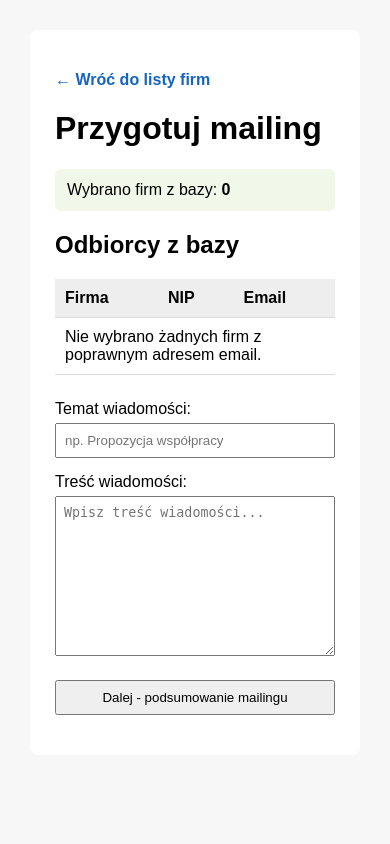
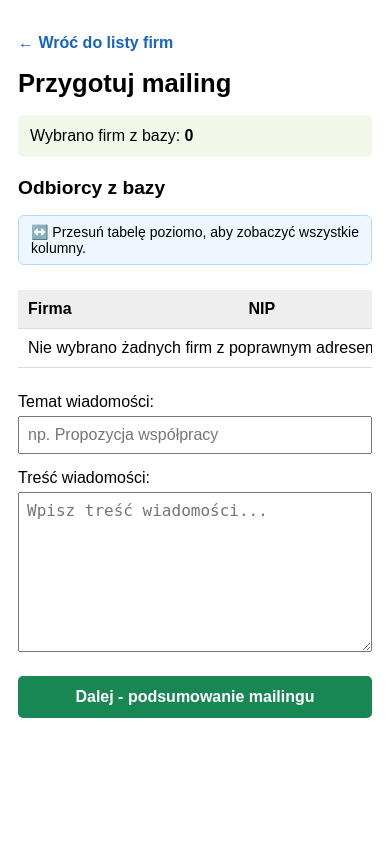
Before and after one commit to Stazus/projekt_django, a Django app: page /mailing/przygotuj/ in a window 390 px wide. Run offline with Django 5.2, Linux system fonts and the light colour scheme; the visitor is signed in with stand-in values (Sample User, id 1); parts of the project's set-up code (start-up, migrations or seed data) failed here and were passed over.

Commit message:
Dodano responsywność widoków mailingu

```diff
--- a/firmy_django/templates/firmy_django/przygotuj_mailing.html
+++ b/firmy_django/templates/firmy_django/przygotuj_mailing.html
@@ -2,6 +2,7 @@
 <html lang="pl">
 <head>
     <meta charset="UTF-8">
+    <meta name="viewport" content="width=device-width, initial-scale=1.0">
     <title>Przygotuj mailing</title>
 
     <style>
@@ -68,6 +69,92 @@
             margin-top: 15px;
             margin-bottom: 20px;
         }
+
+
+        * {
+            box-sizing: border-box;
+        }
+
+        h1,
+        h2 {
+            overflow-wrap: anywhere;
+        }
+
+        .table-wrapper {
+            width: 100%;
+            overflow-x: auto;
+            -webkit-overflow-scrolling: touch;
+        }
+
+        .table-wrapper table {
+            min-width: 600px;
+        }
+
+        .mobile-table-hint {
+            display: none;
+        }
+
+        .message-box {
+            overflow-wrap: anywhere;
+        }
+
+        button {
+            border: 0;
+            border-radius: 5px;
+            background: #198754;
+            color: white;
+            font-weight: bold;
+            cursor: pointer;
+        }
+
+        @media (max-width: 700px) {
+            body {
+                margin: 0;
+            }
+
+            .container {
+                width: 100%;
+                min-height: 100vh;
+                padding: 18px;
+                border-radius: 0;
+            }
+
+            h1 {
+                font-size: 1.6rem;
+            }
+
+            h2 {
+                font-size: 1.2rem;
+            }
+
+            input,
+            textarea,
+            button {
+                font-size: 16px;
+            }
+
+            button {
+                width: 100%;
+                padding: 12px;
+            }
+
+            .mobile-table-hint {
+                display: block;
+                margin: 10px 0;
+                padding: 8px 12px;
+                background: #eef6ff;
+                border: 1px solid #b7d7ff;
+                border-radius: 6px;
+                font-size: 14px;
+            }
+
+            .summary,
+            .success,
+            .message-box {
+                overflow-wrap: anywhere;
+            }
+        }
+
     </style>
 </head>
 <body>
@@ -86,6 +173,11 @@
 
     <h2>Odbiorcy z bazy</h2>
 
+    <div class="mobile-table-hint">
+        ↔️ Przesuń tabelę poziomo, aby zobaczyć wszystkie kolumny.
+    </div>
+
+    <div class="table-wrapper">
     <table>
         <thead>
             <tr>
@@ -110,6 +202,7 @@
             {% endfor %}
         </tbody>
     </table>
+    </div>
 
     <form method="post" action="{% url 'przygotuj_mailing' %}">
         {% csrf_token %}
```
Also changed, not shown: firmy_django/templates/firmy_django/podsumowanie_mailing.html (+93 -0 lines).
